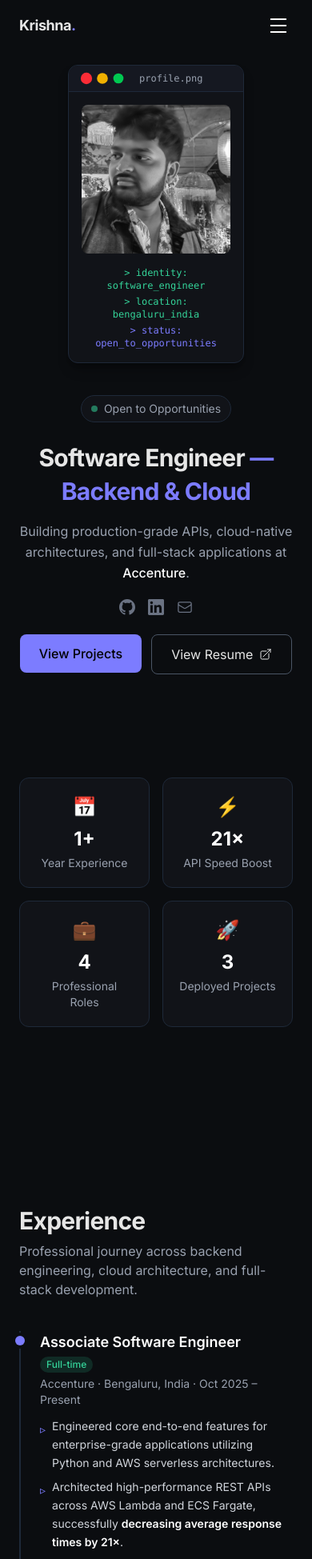
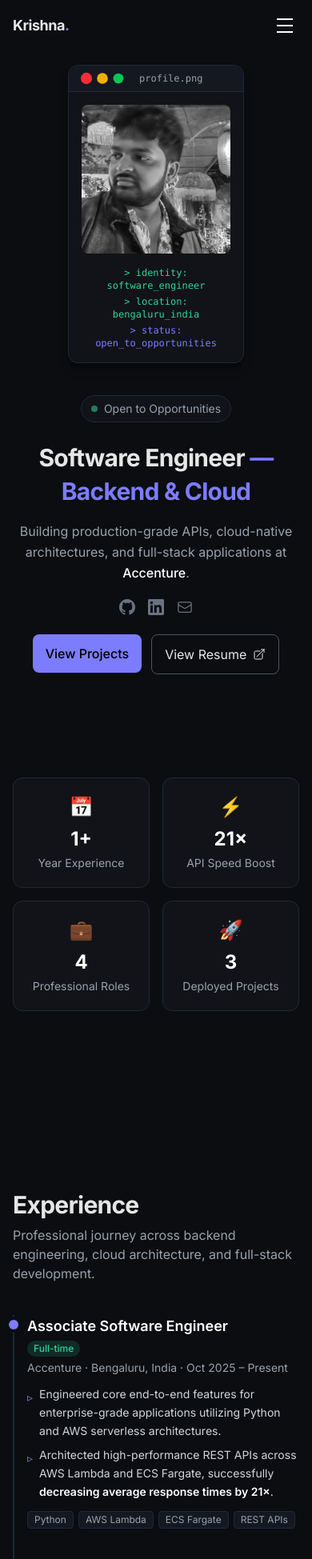
Before and after one commit to 009-KumarJi/portfolio, a Next.js app: page / in a window 390 px wide. Shown: the top 1949 px of the page at 80% size. Built offline with nearby package versions, Linux system fonts and the light colour scheme.

Commit message:
Fix UI responsiveness for very narrow mobile screens (360px)

```diff
--- a/app/globals.css
+++ b/app/globals.css
@@ -21,6 +21,7 @@ body {
   background: var(--bg);
   color: var(--fg);
   font-family: 'Inter', ui-sans-serif, system-ui, -apple-system, sans-serif;
+  overflow-x: hidden;
 }
 
 html {
--- a/components/experience/ExperienceTimeline.tsx
+++ b/components/experience/ExperienceTimeline.tsx
@@ -90,7 +90,7 @@ function ExperienceItem({
       whileInView={{ opacity: 1, x: 0 }}
       viewport={{ once: true }}
       transition={{ duration: 0.4, delay: index * 0.1 }}
-      className="border-l-2 border-gray-800 pl-6 pb-10 relative group"
+      className="border-l-2 border-gray-800 pl-4 sm:pl-6 pb-10 relative group"
     >
       {/* Timeline dot */}
       <div className="absolute w-3 h-3 bg-[var(--accent)] rounded-full -left-[7px] top-1.5 group-hover:scale-125 transition-transform ring-4 ring-[var(--bg)]" />
--- a/components/hero/Hero.tsx
+++ b/components/hero/Hero.tsx
@@ -78,9 +78,9 @@ export default function Hero() {
         </div>
 
         {/* BUTTONS */}
-        <div className="mt-6 flex gap-3 justify-center md:justify-start flex-wrap">
+        <div className="mt-6 flex gap-3 justify-center md:justify-start flex-wrap w-full">
           <a href="#projects">
-            <button className="px-6 py-3 bg-[var(--accent)] text-black font-medium rounded-lg hover:opacity-90 transition">
+            <button className="px-4 sm:px-6 py-3 bg-[var(--accent)] text-black font-medium rounded-lg hover:opacity-90 transition">
               View Projects
             </button>
           </a>
@@ -89,7 +89,7 @@ export default function Hero() {
             href="/krishna_kumar.pdf"
             target="_blank"
             rel="noopener noreferrer"
-            className="px-6 py-3 border border-gray-600 rounded-lg hover:border-gray-400 transition flex items-center gap-2"
+            className="px-4 sm:px-6 py-3 border border-gray-600 rounded-lg hover:border-gray-400 transition flex items-center gap-2"
           >
             View Resume
             <svg className="w-4 h-4" fill="none" stroke="currentColor" viewBox="0 0 24 24" strokeWidth={1.5}>
--- a/components/ui/Footer.tsx
+++ b/components/ui/Footer.tsx
@@ -22,10 +22,10 @@ export default function Footer() {
             Feel free to reach out.
           </p>
 
-          <div className="flex justify-center gap-4 flex-wrap">
+          <div className="flex justify-center gap-3 sm:gap-4 flex-wrap">
             <a
               href="mailto:krishna902kumar@gmail.com"
-              className="inline-flex items-center gap-2 px-6 py-3 bg-[var(--accent)] text-black font-medium rounded-lg hover:opacity-90 transition-opacity"
+              className="inline-flex items-center gap-2 px-4 sm:px-6 py-3 bg-[var(--accent)] text-black font-medium rounded-lg hover:opacity-90 transition-opacity"
             >
               <svg
                 className="w-4 h-4"
@@ -46,7 +46,7 @@ export default function Footer() {
               href="https://www.linkedin.com/in/krishna-kumar-975b25186/"
               target="_blank"
               rel="noopener noreferrer"
-              className="inline-flex items-center gap-2 px-6 py-3 border border-gray-600 rounded-lg hover:border-gray-400 transition-colors"
+              className="inline-flex items-center gap-2 px-4 sm:px-6 py-3 border border-gray-600 rounded-lg hover:border-gray-400 transition-colors"
             >
               <svg className="w-4 h-4" fill="currentColor" viewBox="0 0 24 24">
                 <path d="M20.447 20.452h-3.554v-5.569c0-1.328-.027-3.037-1.852-3.037-1.853 0-2.136 1.445-2.136 2.939v5.667H9.351V9h3.414v1.561h.046c.477-.9 1.637-1.85 3.37-1.85 3.601 0 4.267 2.37 4.267 5.455v6.286zM5.337 7.433c-1.144 0-2.063-.926-2.063-2.065 0-1.138.92-2.063 2.063-2.063 1.14 0 2.064.925 2.064 2.063 0 1.139-.925 2.065-2.064 2.065zm1.782 13.019H3.555V9h3.564v11.452zM22.225 0H1.771C.792 0 0 .774 0 1.729v20.542C0 23.227.792 24 1.771 24h20.451C23.2 24 24 23.227 24 22.271V1.729C24 .774 23.2 0 22.222 0h.003z" />
@@ -57,7 +57,7 @@ export default function Footer() {
               href="https://github.com/009-KumarJi"
               target="_blank"
               rel="noopener noreferrer"
-              className="inline-flex items-center gap-2 px-6 py-3 border border-gray-600 rounded-lg hover:border-gray-400 transition-colors"
+              className="inline-flex items-center gap-2 px-4 sm:px-6 py-3 border border-gray-600 rounded-lg hover:border-gray-400 transition-colors"
             >
               <svg className="w-4 h-4" fill="currentColor" viewBox="0 0 24 24">
                 <path d="M12 0c-6.626 0-12 5.373-12 12 0 5.302 3.438 9.8 8.207 11.387.599.111.793-.261.793-.577v-2.234c-3.338.726-4.033-1.416-4.033-1.416-.546-1.387-1.333-1.756-1.333-1.756-1.089-.745.083-.729.083-.729 1.205.084 1.839 1.237 1.839 1.237 1.07 1.834 2.807 1.304 3.492.997.107-.775.418-1.305.762-1.604-2.665-.305-5.467-1.334-5.467-5.931 0-1.311.469-2.381 1.236-3.221-.124-.303-.535-1.524.117-3.176 0 0 1.008-.322 3.301 1.23.957-.266 1.983-.399 3.003-.404 1.02.005 2.047.138 3.006.404 2.291-1.552 3.297-1.23 3.297-1.23.653 1.653.242 2.874.118 3.176.77.84 1.235 1.911 1.235 3.221 0 4.609-2.807 5.624-5.479 5.921.43.372.823 1.102.823 2.222v3.293c0 .319.192.694.801.576 4.765-1.589 8.199-6.086 8.199-11.386 0-6.627-5.373-12-12-12z" />
--- a/components/ui/Navbar.tsx
+++ b/components/ui/Navbar.tsx
@@ -29,7 +29,7 @@ export default function Navbar() {
             : "bg-transparent"
         }`}
       >
-        <div className="max-w-6xl mx-auto px-6 h-16 flex items-center justify-between">
+        <div className="max-w-6xl mx-auto px-4 sm:px-6 h-16 flex items-center justify-between">
           {/* Logo / Name */}
           <a href="#" className="flex items-center gap-2 group">
             <span className="text-lg font-bold tracking-tight">
@@ -102,7 +102,7 @@ export default function Navbar() {
             transition={{ duration: 0.2 }}
             className="fixed top-16 left-0 right-0 z-40 bg-[#0b0d10]/95 backdrop-blur-xl border-b border-gray-800 md:hidden"
           >
-            <div className="max-w-6xl mx-auto px-6 py-6 flex flex-col gap-4">
+            <div className="max-w-6xl mx-auto px-4 sm:px-6 py-6 flex flex-col gap-4">
               {navLinks.map((link) => (
                 <a
                   key={link.href}
--- a/components/ui/Section.tsx
+++ b/components/ui/Section.tsx
@@ -8,7 +8,7 @@ export default function Section({
   id?: string;
 }) {
   return (
-    <section id={id} className={`max-w-6xl mx-auto px-6 ${className}`}>
+    <section id={id} className={`max-w-6xl mx-auto px-4 sm:px-6 ${className}`}>
       {children}
     </section>
   );
```
